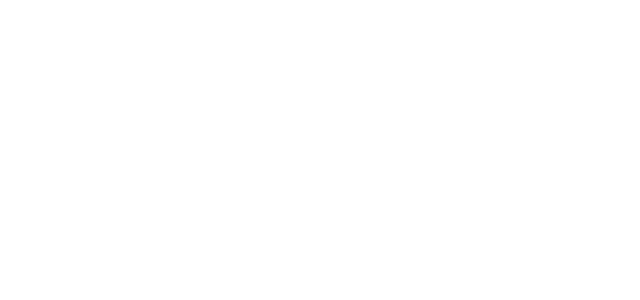
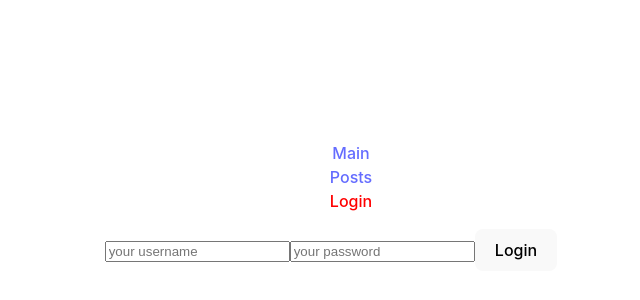
Before and after one commit to mqqqq11/mounth5, a React (Vite) app in the folder lesson-1/: page /login in a window 1280 px wide. Before the commit this address had no page. Shown: the part 202-502 px from the top of the page, without its empty margins (309-949 px from the left). Built offline with nearby package versions, Linux system fonts and the light colour scheme.

Commit message:
добавил апи и loginPage

```diff
--- a/lesson-1/package.json
+++ b/lesson-1/package.json
@@ -10,6 +10,7 @@
     "preview": "vite preview"
   },
   "dependencies": {
+    "axios": "^1.6.2",
     "react": "^18.2.0",
     "react-dom": "^18.2.0",
     "react-router-dom": "^6.18.0"
--- a/lesson-1/src/App.jsx
+++ b/lesson-1/src/App.jsx
@@ -7,9 +7,17 @@
 import { PostsPage } from './pages/PostsPage'
 import { OnePostPage } from './pages/OnePostPage'
 import { Layout } from './components/Layout'
+import { LoginPage } from './pages/LoginPage'
+
+export const paths = {
+  main: "/",
+  posts: "/posts",
+  post: "/posts/:id",
+  login: "/login",
+  profile: "/my-profile",
+}
 
 function App() {
-
   return (
     <>
       <Routes>
@@ -17,6 +25,7 @@
           <Route index element={<MainPage/>}/>
           <Route path='posts' element={<PostsPage/>}/>
           <Route path='posts/:id' element={<OnePostPage/>}/>
+          <Route path='login' element={<LoginPage/>}/>
         </Route>
       </Routes>
     </>
--- a/lesson-1/src/components/Navbar.jsx
+++ b/lesson-1/src/components/Navbar.jsx
@@ -1,5 +1,7 @@
 
-import {Link} from 'react-router-dom'
+import {NavLink} from 'react-router-dom'
+
+const activeNavLink = ({isActive}) => (isActive ? 'active-navlink' : '')
 
 export const Navbar = () => {
   return (
@@ -7,10 +9,14 @@
         <nav>
             <ul>
                 <li>
-                    <Link to='/'>MainPage</Link>
+                    <NavLink className={activeNavLink} to='/'>Main</NavLink>
                 </li>
                 <li>
-                    <Link to='posts'>Posts</Link>
+                    <NavLink className={activeNavLink} to='posts'>Posts</NavLink>
+                </li>
+
+                <li>
+                   <NavLink className={activeNavLink} to='login'>Login</NavLink>
                 </li>
             </ul>
         </nav>
--- a/lesson-1/src/index.css
+++ b/lesson-1/src/index.css
@@ -12,6 +12,14 @@
   -webkit-font-smoothing: antialiased;
   -moz-osx-font-smoothing: grayscale;
   -webkit-text-size-adjust: 100%;
+}
+
+li {
+  list-style-type: none;
+}
+
+nav a.active-navlink {
+  color: red;
 }
 
 a {
--- /dev/null
+++ b/lesson-1/src/pages/LoginPage.jsx
@@ -0,0 +1,27 @@
+
+import { useNavigate } from "react-router-dom"
+import {paths } from '../App'
+
+export const LoginPage = () => {
+
+
+    const navigate = useNavigate()
+
+    const handleSubmit = (e) => {
+        e.preventDefault()
+
+        if (e.target.username.value === 'admin' && e.target.password.value) {
+            navigate(paths.profile)
+        }
+    }
+
+  return (
+    <div>
+        <form onSubmit={handleSubmit}>
+            <input type="text" name="username" placeholder="your username"/>
+            <input type="text" name="password" placeholder="your password"/>
+            <button type="submit">Login</button>
+        </form>
+    </div>
+  )
+}
--- a/lesson-1/src/pages/OnePostPage.jsx
+++ b/lesson-1/src/pages/OnePostPage.jsx
@@ -1,12 +1,15 @@
 
-import { useParams } from "react-router-dom"
+import { useParams, useNavigate } from "react-router-dom"
 
 export const OnePostPage = () => {
 
     const {id} = useParams()
-
+    const navigate = useNavigate()
 
   return (
-    <div>OnePostPage id: {id}</div>
+    <div>
+      <p>OnePostPage id: {id}</p>
+      <button onClick={() => navigate(-1)}>back</button>
+    </div>
   )
 }
--- a/lesson-1/src/pages/PostsPage.jsx
+++ b/lesson-1/src/pages/PostsPage.jsx
@@ -1,20 +1,25 @@
 import { useEffect, useState } from "react"
-
+import axios from "axios"
+import { Link } from "react-router-dom"
 
 
 export const PostsPage = () => {
   const [posts, setPost] = useState ([])
 
   useEffect(() => {
-    fetch('https://jsonplaceholder.typicode.com/todos/')
-    .then(response => response.json())
-    .then( json => setPost(json))
+    const getPosts = async () => {
+      const resp = await axios.get('https://jsonplaceholder.typicode.com/posts/')
+      setPost(resp.data)
+    }
+    getPosts()
   }, [])
   return (
     <div>PostsPage
       <ul>
         {posts.map(post => (
-          <li key={post.id}>{post.title}</li>
+          <li key={post.id}>
+            <Link to={`/posts/${post.id}`}>{post.title}</Link>
+          </li>
         ))}
       </ul>
     </div>
--- /dev/null
+++ b/lesson-1/src/pages/ProfilePage.jsx
@@ -0,0 +1,6 @@
+
+export const ProfilePage = () => {
+  return (
+    <div>ProfilePage</div>
+  )
+}
```
Also changed, not shown: lesson-1/src/api.js (added, +32 -0 lines), 1 other file (tests, documents, lock files or other folders).
